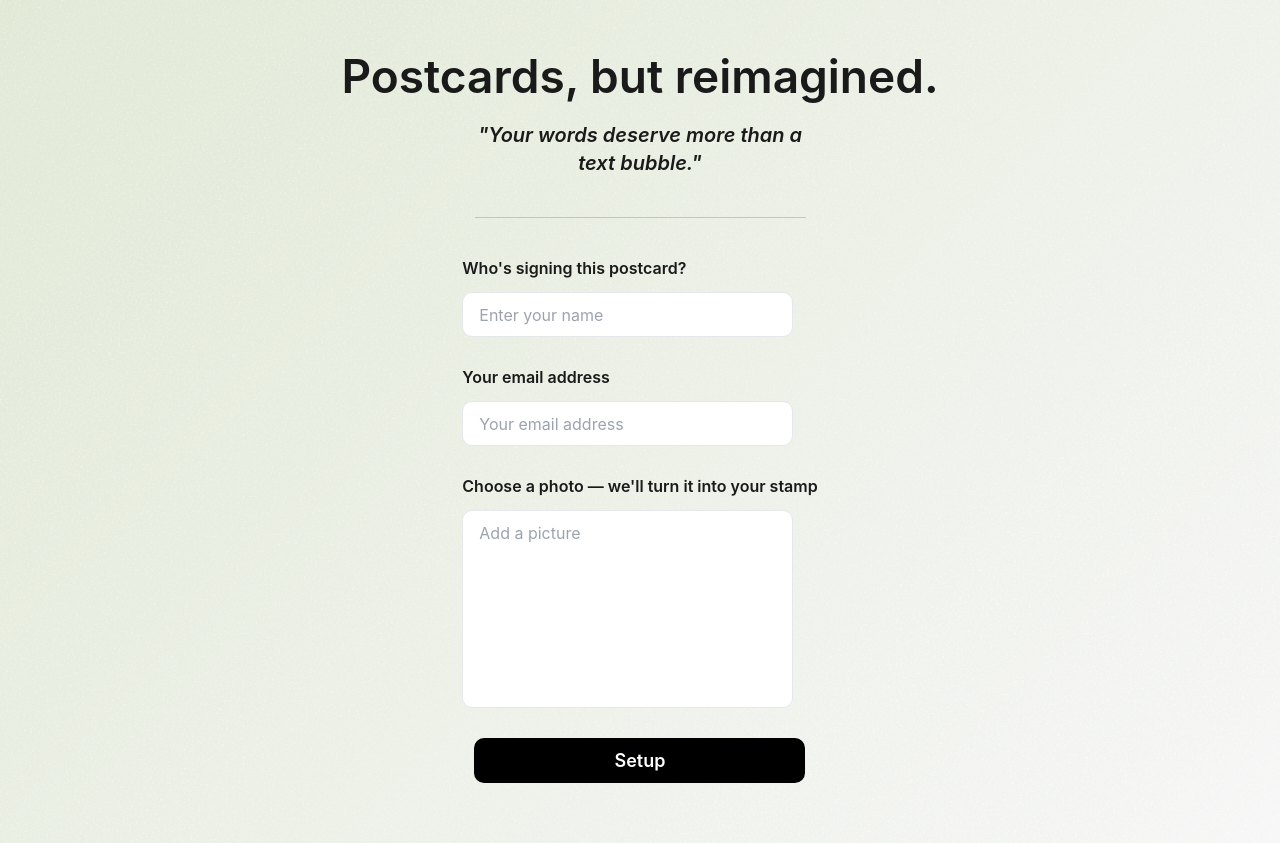
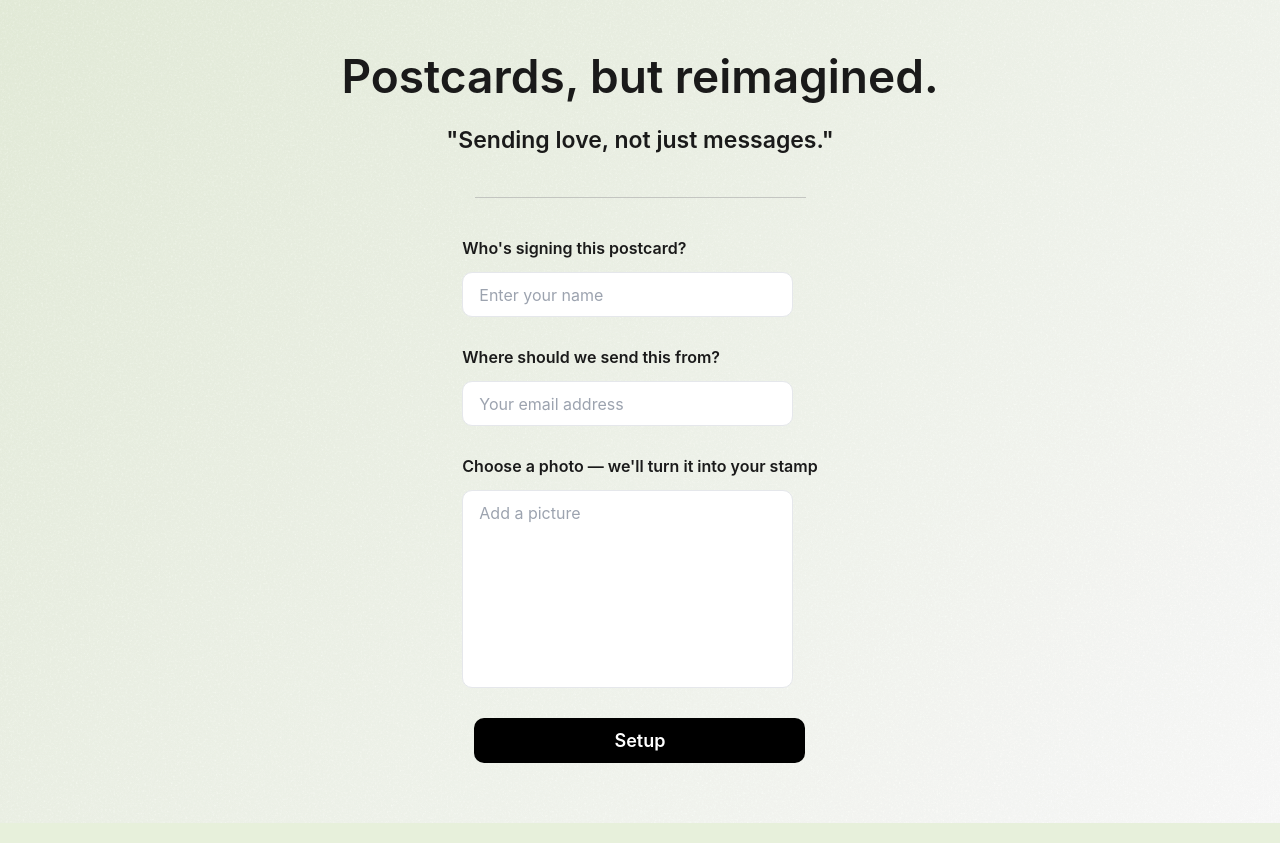
Before and after one commit to VINAYAKCM/PostCard-2025, a React (Create React App) app in the folder postcard-app/: page / in a window 1280 px wide. Built offline with nearby package versions, Linux system fonts and the light colour scheme.

Commit message:
Pre-deployment Git push: Complete email limit system, UI fixes, and production readiness. MongoDB Atlas SSL issues on local macOS but will work in production. Ready for deployment on Render.

```diff
--- a/postcard-app/src/components/PostCardPage.css
+++ b/postcard-app/src/components/PostCardPage.css
@@ -1,9 +1,12 @@
 .postcard-page {
   min-height: 100vh;
+  height: 100%;
   background: linear-gradient(135deg, #E7F0DB 0%, #FFFFFF 100%); /* Updated gradient: top-left to bottom-right */
   padding: 20px 20px 0px 20px;
   font-family: 'SF Pro Display', 'SF Pro', -apple-system, BlinkMacSystemFont, 'Segoe UI', Roboto, sans-serif;
   position: relative;
+  margin: 0;
+  box-sizing: border-box;
 }
 
 .postcard-page::before {
@@ -22,7 +25,7 @@
 /* Vertical separator line between form and postcard preview */
 .postcard-page::after {
   content: '';
-  position: fixed;
+  position: absolute;
   left: 50%;
   top: 50%;
   transform: translateY(-50%);
--- a/postcard-app/src/components/PostCardPage.tsx
+++ b/postcard-app/src/components/PostCardPage.tsx
@@ -40,6 +40,33 @@ const PostCardPage: React.FC = () => {
     setSignature(signatureData);
   };
 
+  const checkEmailLimit = async (): Promise<boolean> => {
+    if (!userData?.email) return false;
+
+    try {
+      const response = await fetch('http://localhost:3002/api/check-email-limit', {
+        method: 'POST',
+        headers: {
+          'Content-Type': 'application/json',
+        },
+        body: JSON.stringify({ email: userData.email })
+      });
+
+      const data = await response.json();
+
+      if (data.isCreator) {
+        return true;
+      } else if (data.limitReached) {
+        return false;
+      } else {
+        return true;
+      }
+    } catch (error) {
+      console.error('Error checking email limit:', error);
+      return false;
+    }
+  };
+
   const clearSignature = () => {
     setSignature(null);
   };
@@ -47,6 +74,13 @@ const PostCardPage: React.FC = () => {
   const handleSend = async () => {
     if (!recipientName.trim() || !handle.trim() || !senderEmail.trim() || !message.trim() || !photo || !signature) {
       alert('Please fill in all fields including recipient name, photo and signature');
+      return;
+    }
+
+    // Check email limit before proceeding
+    const canSend = await checkEmailLimit();
+    if (!canSend) {
+      alert('You have already sent a postcard from this email address. Each email can only send one postcard.');
       return;
     }
 
--- a/postcard-app/src/components/SetupPage.css
+++ b/postcard-app/src/components/SetupPage.css
@@ -50,9 +50,9 @@
   text-align: center;
   color: #1a1a1a;
   margin-bottom: 0px;
-  font-size: 20px;
+  font-size: 23px;
   font-weight: 600;
-  font-style: italic;
+  font-style: normal;
   font-family: 'SF Pro Display', 'SF Pro', -apple-system, BlinkMacSystemFont, 'Segoe UI', Roboto, sans-serif;
   line-height: 1.4;
 }
--- a/postcard-app/src/components/SetupPage.tsx
+++ b/postcard-app/src/components/SetupPage.tsx
@@ -57,7 +57,7 @@ const SetupPage: React.FC = () => {
         setIsCreator(false);
       }
     } catch (error) {
-      setEmailLimitMessage('⚠️ Could not check email limit');
+      setEmailLimitMessage('Could not check email limit');
       setIsCreator(false);
     } finally {
       setIsCheckingEmail(false);
@@ -67,7 +67,7 @@ const SetupPage: React.FC = () => {
   const handleSetup = () => {
     if (name.trim() && fromEmail.trim() && profileImage) {
       // Check if user is creator or has available postcard
-      if (isCreator || emailLimitMessage.includes('✅')) {
+      if (isCreator || emailLimitMessage.includes('One postcard trial available')) {
         setUserData({
           name: name.trim(),
           email: fromEmail.trim(),
@@ -76,7 +76,7 @@ const SetupPage: React.FC = () => {
         });
         navigate('/postcard');
       } else {
-        setEmailLimitMessage('❌ Cannot proceed - email limit reached');
+        setEmailLimitMessage('Cannot proceed - email limit reached');
       }
     }
   };
@@ -87,7 +87,7 @@ const SetupPage: React.FC = () => {
     <div className="setup-page">
       <div className="setup-container">
         <h1>Postcards, but reimagined.</h1>
-        <p className="subtitle">"Your words deserve more than a<br />text bubble."</p>
+        <p className="subtitle">"Sending love, not just messages."</p>
 
         <div className="separator-line"></div>
 
@@ -105,7 +105,7 @@ const SetupPage: React.FC = () => {
           </div>
 
           <div className="form-group">
-            <label htmlFor="from-email">Your email address</label>
+            <label htmlFor="from-email">Where should we send this from?</label>
             <input
               type="email"
               id="from-email"
--- a/postcard-app/src/index.css
+++ b/postcard-app/src/index.css
@@ -2,12 +2,14 @@
 
 body {
   margin: 0;
+  padding: 0;
   font-family: 'Inter', -apple-system, BlinkMacSystemFont, 'Segoe UI', 'Roboto', 'Oxygen',
     'Ubuntu', 'Cantarell', 'Fira Sans', 'Droid Sans', 'Helvetica Neue',
     sans-serif;
   -webkit-font-smoothing: antialiased;
   -moz-osx-font-smoothing: grayscale;
-  background-color: #f5f5f5;
+  background-color: #E7F0DB;
+  min-height: 100vh;
 }
 
 * {
```
Also changed, not shown: 2 other files (tests, documents, lock files or other folders).
